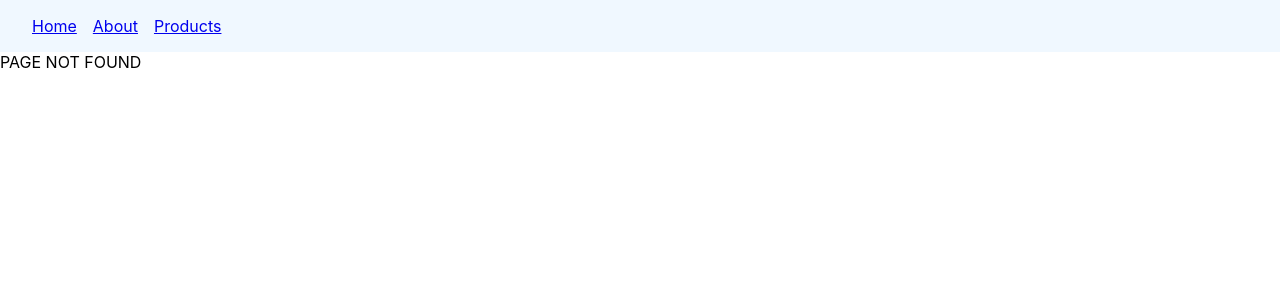
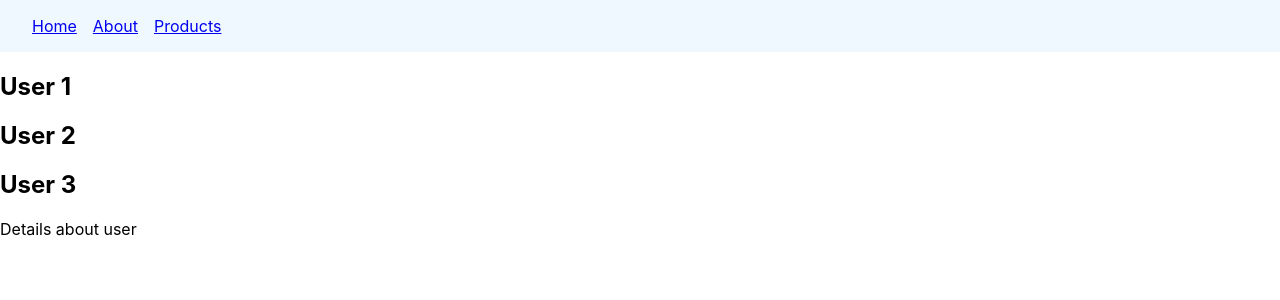
Before and after one commit to esdy017/code-evolution-tutorials, a React (Create React App) app in the folder react-router-6/: page /users/1 in a window 1280 px wide. Before the commit this address had no page. Shown: the top 300 px of the page. Built offline with nearby package versions, Linux system fonts and the light colour scheme.

Commit message:
dynamic routes

```diff
--- a/react-router-6/src/App.js
+++ b/react-router-6/src/App.js
@@ -8,6 +8,9 @@
 import { Products } from './components/Products'
 import { FeaturedProducts } from './components/FeaturedProducts'
 import { NewProducts } from './components/NewProducts'
+import { UserDetails } from './components/UserDetails'
+import { Admin } from './components/Admin'
+import { Users } from './components/Users'
 
 function App() {
   return (
@@ -22,6 +25,10 @@
           <Route path="featured" element={<FeaturedProducts />} />
           <Route path="new" element={<NewProducts />} />
         </Route>
+        <Route path="users" element={<Users />}>
+          <Route path=":userId" element={<UserDetails />} />
+          <Route path="admin" element={<Admin />} />
+        </Route>
         <Route path="*" element={<NoMatch />} />
       </Routes>
     </>
--- /dev/null
+++ b/react-router-6/src/components/Admin.js
@@ -0,0 +1,5 @@
+import React from 'react'
+
+export const Admin = () => {
+  return <div>Admin User</div>
+}
--- /dev/null
+++ b/react-router-6/src/components/UserDetails.js
@@ -0,0 +1,5 @@
+import React from 'react'
+
+export const UserDetails = () => {
+  return <div>Details about user</div>
+}
--- /dev/null
+++ b/react-router-6/src/components/Users.js
@@ -0,0 +1,13 @@
+import React from 'react'
+import { Outlet } from 'react-router-dom'
+
+export const Users = () => {
+  return (
+    <div>
+      <h2>User 1</h2>
+      <h2>User 2</h2>
+      <h2>User 3</h2>
+      <Outlet />
+    </div>
+  )
+}
```
